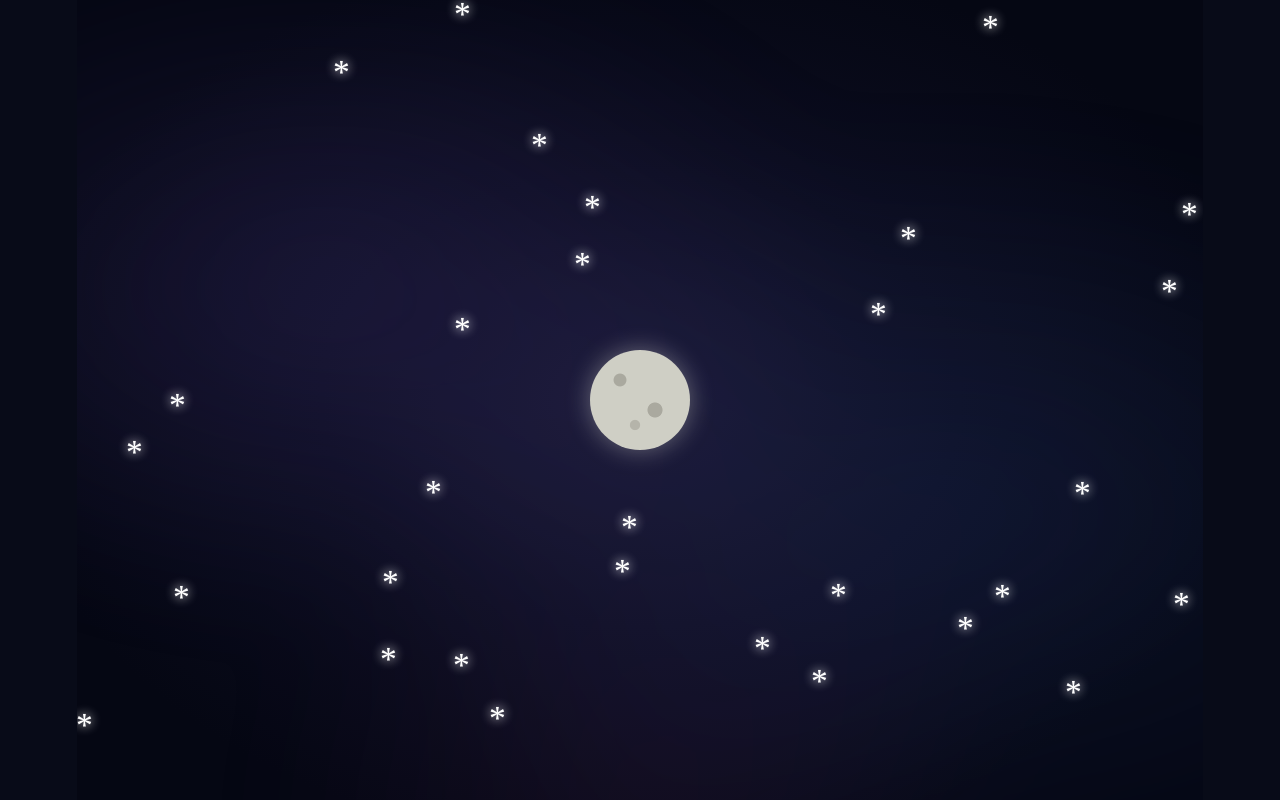
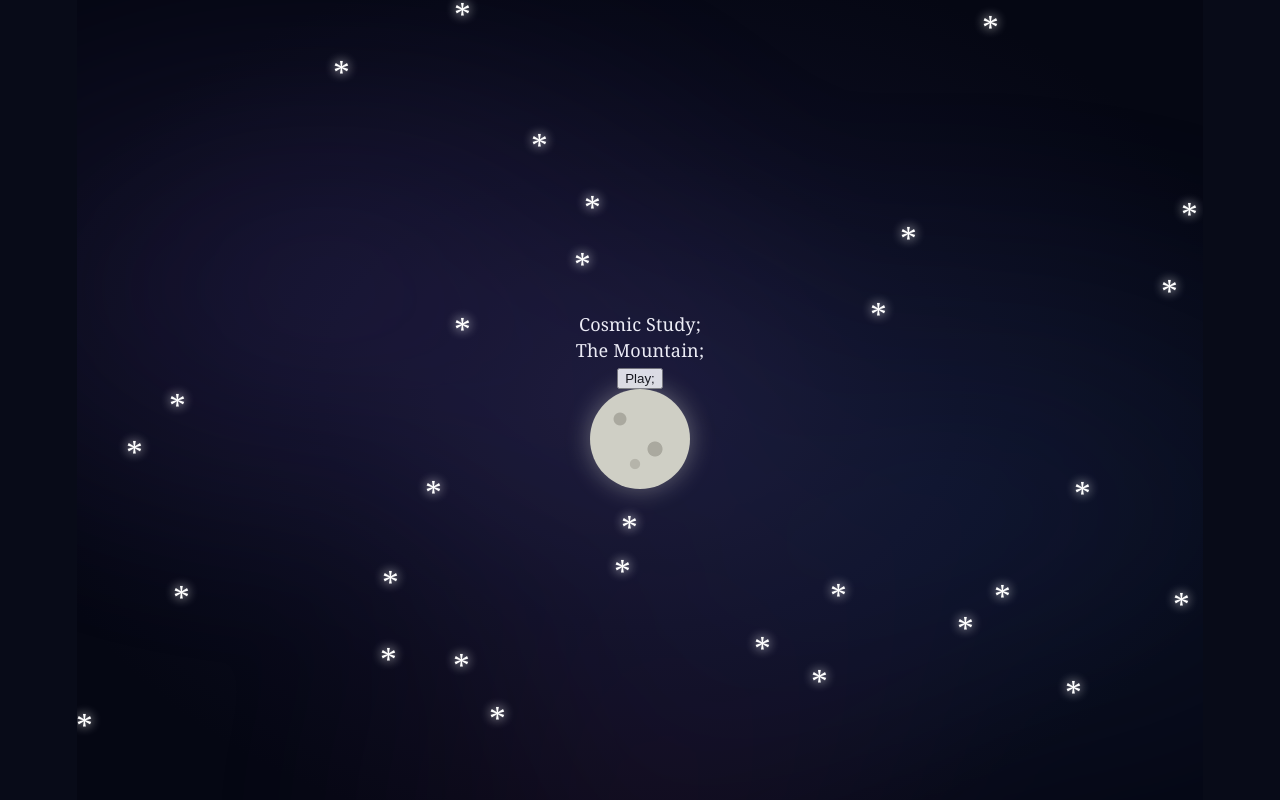
Before and after one commit to iamjahnvi/tiny-universe, a React (Vite) app in the folder tiny-universe/: page / in a window 1280 px wide. Both pictures are taken after a click on the button "Enter Universe". Built offline with nearby package versions, Linux system fonts and the light colour scheme.

Commit message:
imported MusicPlayerr

```diff
--- a/tiny-universe/src/App.jsx
+++ b/tiny-universe/src/App.jsx
@@ -1,5 +1,6 @@
 import {useState , useEffect} from 'react';
 import './App.css'
+import MusicPlayer from './MusicPlayer';
 
 function Landing({setIsEntered, setIsLeaving , isLeaving}){
   return(
@@ -23,13 +24,13 @@ function Universe(isEntered){
   const[wishMade,setWishMade] = useState(false);
 
   useEffect(()=>{
-    const timer = setTimeout(()=>{
-      setShowShootingStar(true);
+    const timer = setInterval(()=>{
+      setShowShootingStar(true)
     } , 5000);
 
     return () => clearTimeout(timer);
     // setTimeout sets a timer in the browser, so by writing this we are cleaning up that.
-  } , []);
+  } , [showShootingStar]);
 
 
   const facts =[
@@ -135,6 +136,8 @@ function Universe(isEntered){
 
   return(
     <div className='universe'>
+      <MusicPlayer />
+      {/* rendered music player */}
       {stars.map((_,index) => (
         <div
           className='star'
@@ -153,21 +156,26 @@ function Universe(isEntered){
 
     <div className='moon'></div>
 
-    {showShootingStar && (
-      <div className='shooting-star'><span>Make a wish <i className='wish-star'></i></span></div>
-    )}
+    <div className='shooting-star-hitbox'>
+      {showShootingStar && (
+      <div
+        className='shooting-star'
+        onClick={()=>setWishMade(true)}
+        onAnimationEnd={()=>setShowShootingStar(false)}
+        // When the CSS animation on this element finishes, run this function.
+        >
+        {/* <span>Make a wish <i className='wish-star'></i></span> */}
+      </div>
+      )
+      }
+    </div>
+
     {/* only create the shooting-star div if showShooting is true */}
 
 
-
-
-
-
-
-
     <div className='moon-phases'>
-      {moonPhases.map((phase)=> (
-        <div className='moon-phase'>
+      {moonPhases.map((phase , index)=> (
+        <div className='moon-phase' key={index}>
           <div className={`phase-moon ${phase.moon}`}></div>
           <div className='phase-name'>{phase.name}</div>
           <div className='fact'>{phase.moonFacts[Math.floor(Math.random()*phase.moonFacts.length)]}</div>
```
